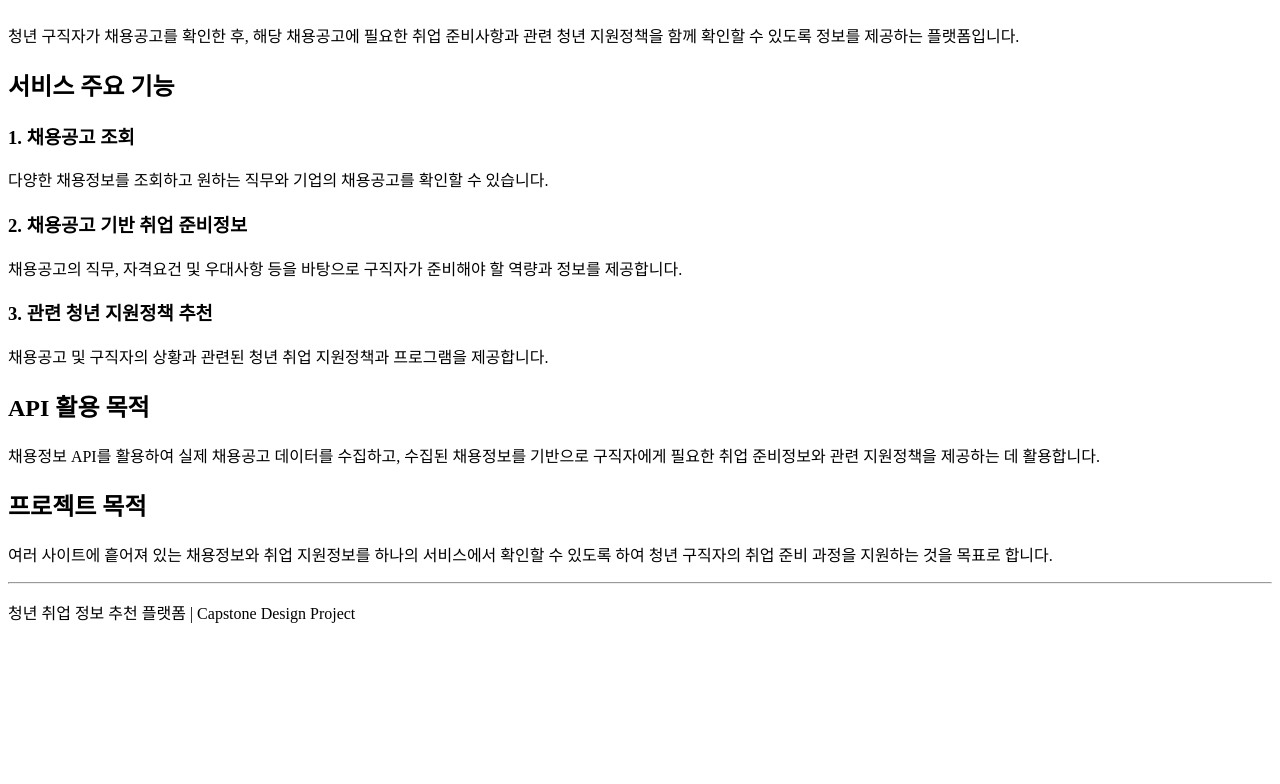
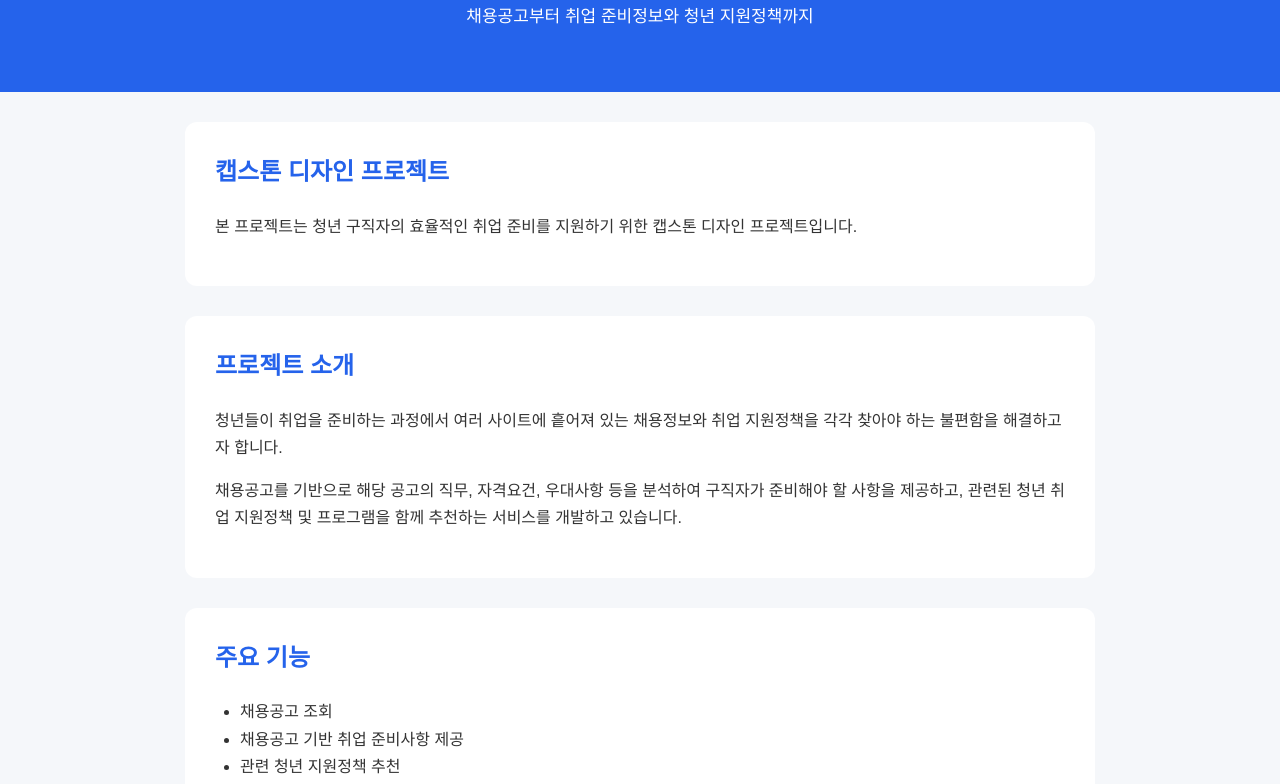
Before and after one commit to kms73289-cmyk/youth-job-platform, a plain HTML site: page index.html in a window 1280 px wide. Shown: the part 121-905 px from the top of the page. Before the commit the page ends 800 px from the top, so only its background shows below. Drawn offline with Linux system fonts and the light colour scheme.

Commit message:
Update index.html

```diff
--- a/index.html
+++ b/index.html
@@ -4,59 +4,124 @@
     <meta charset="UTF-8">
     <meta name="viewport" content="width=device-width, initial-scale=1.0">
     <title>청년 취업 정보 추천 플랫폼</title>
+
+    <style>
+        body {
+            font-family: Arial, sans-serif;
+            margin: 0;
+            background-color: #f5f7fa;
+            color: #333;
+            line-height: 1.7;
+        }
+
+        header {
+            background-color: #2563eb;
+            color: white;
+            text-align: center;
+            padding: 60px 20px;
+        }
+
+        header h1 {
+            margin: 0 0 10px;
+            font-size: 32px;
+        }
+
+        header p {
+            margin: 0;
+            font-size: 17px;
+        }
+
+        section {
+            max-width: 850px;
+            margin: 30px auto;
+            padding: 30px;
+            background-color: white;
+            border-radius: 12px;
+        }
+
+        h2 {
+            color: #2563eb;
+            margin-top: 0;
+        }
+
+        h3 {
+            margin-bottom: 5px;
+        }
+
+        ul {
+            padding-left: 25px;
+        }
+
+        footer {
+            text-align: center;
+            padding: 30px;
+            color: #777;
+        }
+    </style>
 </head>
 
 <body>
 
+    <header>
         <h1>청년 취업 정보 추천 플랫폼</h1>
+        <p>채용공고부터 취업 준비정보와 청년 지원정책까지</p>
+    </header>
 
+    <section>
+        <h2>캡스톤 디자인 프로젝트</h2>
+        <p>
+            본 프로젝트는 청년 구직자의 효율적인 취업 준비를 지원하기 위한
+            캡스톤 디자인 프로젝트입니다.
+        </p>
+    </section>
+
+    <section>
         <h2>프로젝트 소개</h2>
         <p>
-        청년 구직자가 채용공고를 확인한 후,
-        해당 채용공고에 필요한 취업 준비사항과
-        관련 청년 지원정책을 함께 확인할 수 있도록
-        정보를 제공하는 플랫폼입니다.
+            청년들이 취업을 준비하는 과정에서 여러 사이트에 흩어져 있는
+            채용정보와 취업 지원정책을 각각 찾아야 하는 불편함을 해결하고자 합니다.
         </p>
 
-    <h2>서비스 주요 기능</h2>
+        <p>
+            채용공고를 기반으로 해당 공고의 직무, 자격요건, 우대사항 등을 분석하여
+            구직자가 준비해야 할 사항을 제공하고,
+            관련된 청년 취업 지원정책 및 프로그램을 함께 추천하는 서비스를 개발하고 있습니다.
+        </p>
+    </section>
 
-    <h3>1. 채용공고 조회</h3>
-    <p>
-        다양한 채용정보를 조회하고 원하는 직무와 기업의
-        채용공고를 확인할 수 있습니다.
-    </p>
+    <section>
+        <h2>주요 기능</h2>
 
-    <h3>2. 채용공고 기반 취업 준비정보</h3>
-    <p>
-        채용공고의 직무, 자격요건 및 우대사항 등을 바탕으로
-        구직자가 준비해야 할 역량과 정보를 제공합니다.
-    </p>
+        <ul>
+            <li>채용공고 조회</li>
+            <li>채용공고 기반 취업 준비사항 제공</li>
+            <li>관련 청년 지원정책 추천</li>
+            <li>채용정보와 지원정책 통합 제공</li>
+        </ul>
+    </section>
 
-    <h3>3. 관련 청년 지원정책 추천</h3>
-    <p>
-        채용공고 및 구직자의 상황과 관련된
-        청년 취업 지원정책과 프로그램을 제공합니다.
-    </p>
-
+    <section>
         <h2>API 활용 목적</h2>
         <p>
             채용정보 API를 활용하여 실제 채용공고 데이터를 수집하고,
-        수집된 채용정보를 기반으로 구직자에게 필요한
-        취업 준비정보와 관련 지원정책을 제공하는 데 활용합니다.
+            수집된 채용정보를 바탕으로 구직자에게 필요한 취업 준비사항과
+            관련 청년 지원정책을 제공하는 데 활용할 예정입니다.
         </p>
+    </section>
 
+    <section>
         <h2>프로젝트 목적</h2>
         <p>
-        여러 사이트에 흩어져 있는 채용정보와 취업 지원정보를
-        하나의 서비스에서 확인할 수 있도록 하여
-        청년 구직자의 취업 준비 과정을 지원하는 것을 목표로 합니다.
+            채용정보와 취업 지원정보를 한 곳에서 확인할 수 있도록 하여
+            청년 구직자가 자신에게 필요한 취업 준비정보와 지원정책을
+            쉽게 찾을 수 있도록 지원하는 것을 목표로 합니다.
         </p>
+    </section>
 
-    <hr>
-
-    <p>
-        청년 취업 정보 추천 플랫폼 | Capstone Design Project
-    </p>
+    <footer>
+        청년 취업 정보 추천 플랫폼<br>
+        Capstone Design Project
+    </footer>
 
 </body>
 </html>
```
Lines whose indentation alone changed are shown as unchanged.
